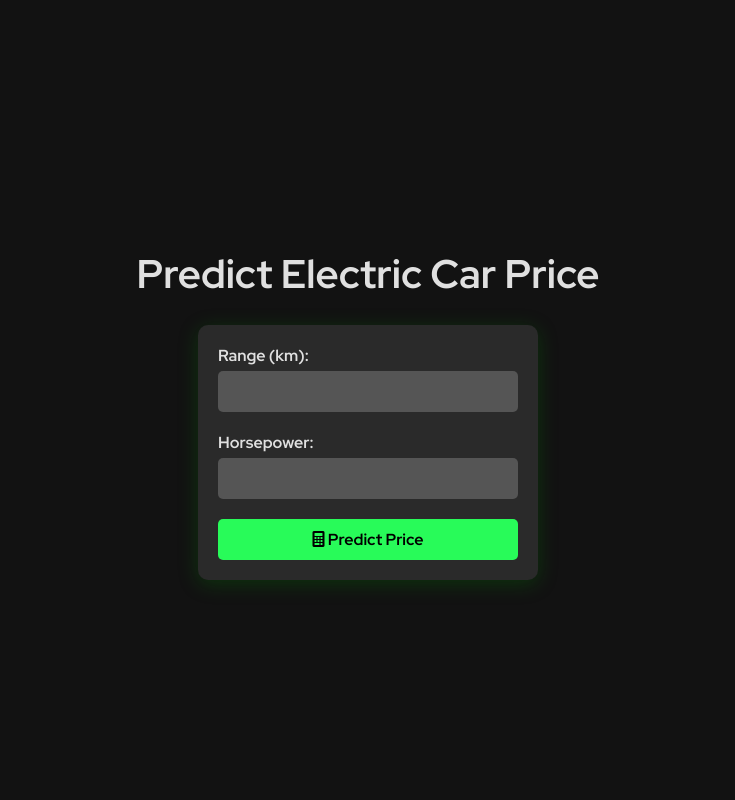
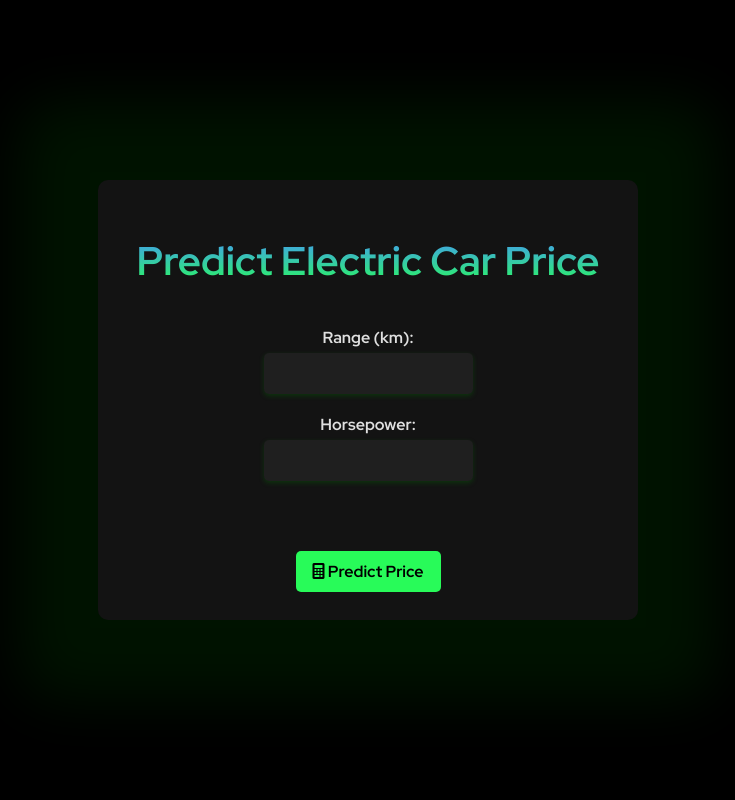
Before and after one commit to Ayaan2328/price-predict-cars, a Flask app: page / in a window 1280 px wide. Shown: the whole page, without its empty margins (272-1007 px from the left). Run offline with Flask 3, Linux system fonts and the light colour scheme; parts of the project's set-up code (start-up, migrations or seed data) failed here and were passed over.

Commit message:
Update index.html

```diff
--- a/templates/index.html
+++ b/templates/index.html
@@ -9,35 +9,47 @@
     <style>
         body {
             font-family: 'Red Hat Display', sans-serif;
-            background-color: #121212;
+            background-color: black;
             color: #E0E0E0;
+            height: 100vh;
+            margin: 0;
+
+        }
+
+        .container {
             display: flex;
             justify-content: center;
             align-items: center;
             height: 100vh;
-            margin: 0;
             flex-direction: column;
         }
 
         h1 {
+            background: -webkit-linear-gradient(#4596FB, #28fb59);
+            -webkit-background-clip: text;
+            -webkit-text-fill-color: transparent;
             font-size: 2.5rem;
-            margin-bottom: 25px;
+            margin-bottom: 40px;
+            text-align: center;
         }
 
         form {
-            background: rgba(255, 255, 255, 0.1);
+            justify-content: center;
+            align-items: center;
+            background: rgba(255, 255, 255, 0.075);
             border-radius: 10px;
             padding: 20px;
-            box-shadow: 0 4px 20px rgba(0, 128, 0, 0.3);
+            box-shadow: 0px 0px 60px 80px rgba(0, 128, 0, 0.15);
             display: flex;
             flex-direction: column;
-            width: 300px;
+            width: 500px;
+            height: 400px;
             transition: transform 0.3s, box-shadow 0.3s;
         }
 
         form:hover {
             transform: scale(1.05);
-            box-shadow: 0 8px 40px rgba(0, 128, 0, 0.4);
+            box-shadow: 0px 0px 40px 20px rgba(0, 128, 0, 0.32);
         }
 
         label {
@@ -46,24 +58,29 @@
         }
 
         input {
+            box-shadow: 0 2px 5px rgba(0, 128, 0, 0.3);
+        	font-size: 16px;
+            font-weight: bold;
             padding: 10px;
             margin-bottom: 20px;
             border: none;
             border-radius: 5px;
             font-family: 'Red Hat Display', sans-serif;
             font-size: 1rem;
-            background: rgba(255, 255, 255, 0.2);
+            background: rgba(255, 255, 255, 0.05);
             color: #E0E0E0;
             transition: background 0.3s;
         }
 
         input:focus {
-            background: rgba(255, 255, 255, 0.3);
+            background: rgba(255, 255, 255, 0.1);
             outline: none;
         }
 
         button {
-	    font-family: 'Red Hat Display', sans-serif;
+        	margin-top: 50px;
+        	width: 29%;
+	    	font-family: 'Red Hat Display', sans-serif;
             padding: 10px;
             background-color: #28fb59;
             border: none;
@@ -72,17 +89,19 @@
             font-size: 1rem;
             font-weight: bold;
             cursor: pointer;
-            transition: background 0.3s;
+            transition: background 0.3s, transform 0.3s;
         }
 
         button:hover {
-            background-color: #AEE571; /* Lighter green on hover */
+            transform: translateY(-3px);
+            background-color: #4596FB; /* Lighter green on hover */
         }
     </style>
 </head>
 <body>
-    <h1>Predict Electric Car Price</h1>
+    <div class="container">
     <form action="/predict" method="POST">
+        <h1>Predict Electric Car Price</h1>
         <label for="range">Range (km):</label>
         <input type="number" id="range" name="range" required>
 
@@ -91,5 +110,6 @@
 
         <button type="submit"><i class="fas fa-calculator"></i> Predict Price</button>
     </form>
+    </div>
 </body>
 </html>
```
